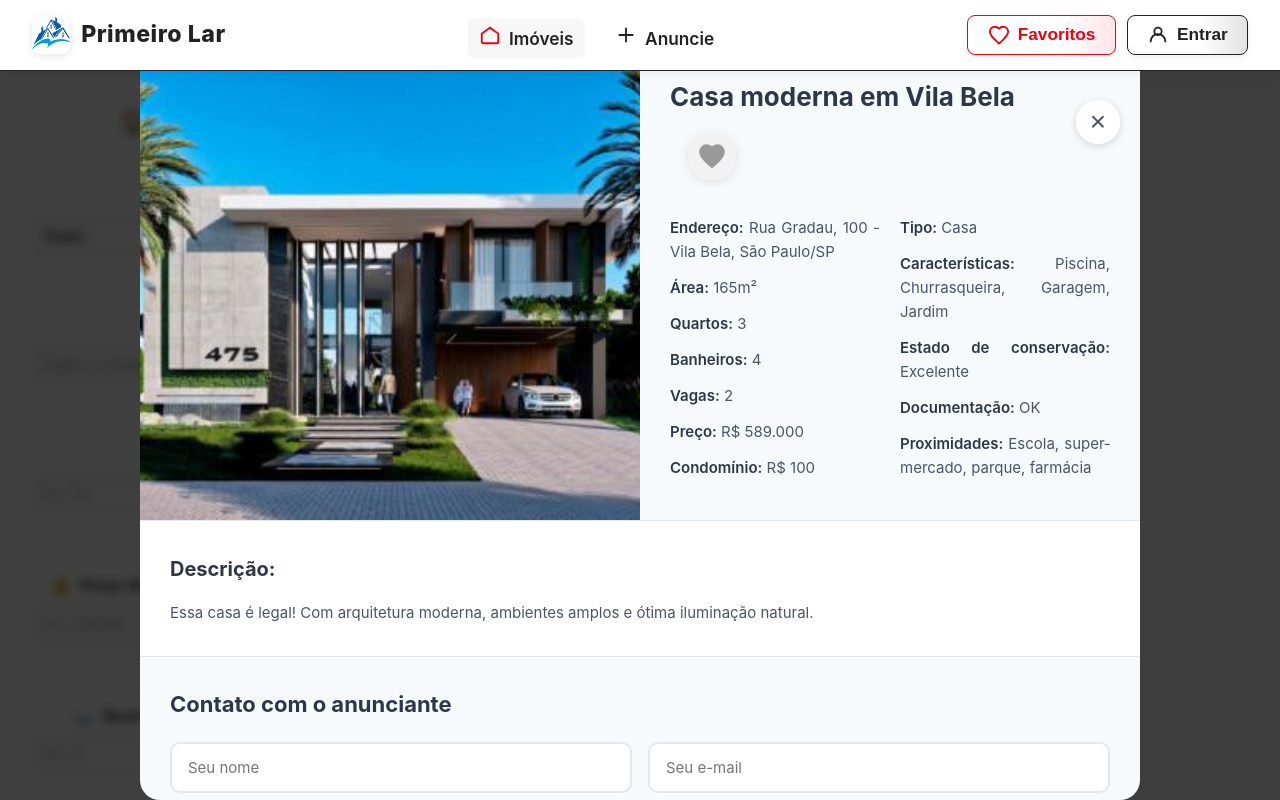
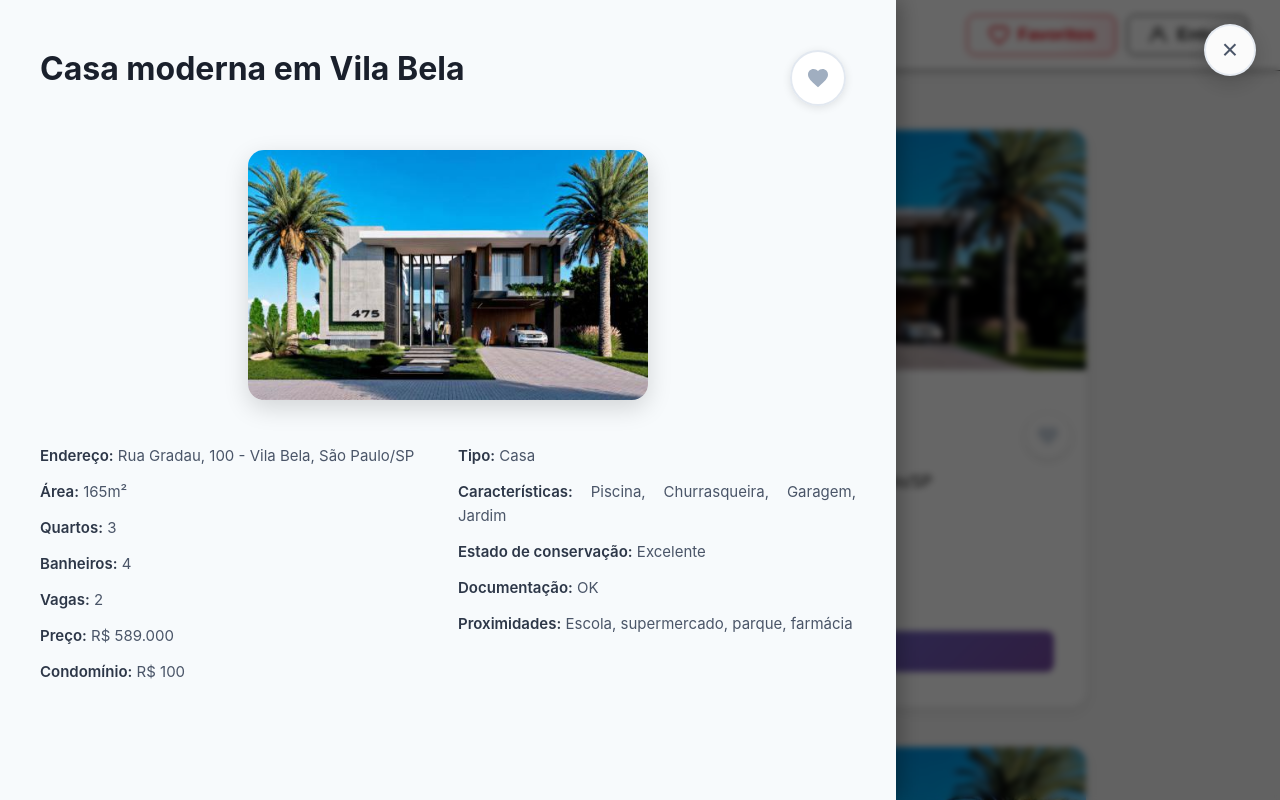
Before and after one commit to 917rafael/front-primeiro.lar-2, a Vue app: page /vendas in a window 1280 px wide. Both pictures are taken after a click on the element 826 px from the left and 378 px from the top of the page. Shown: the top 800 px of the page. Built offline with nearby package versions, Linux system fonts and the light colour scheme.

Commit message:
feat: "Arrumando o layout do anuncio" #19

```diff
--- /dev/null
+++ b/dev-dist/registerSW.js
@@ -0,0 +1 @@
+if('serviceWorker' in navigator) navigator.serviceWorker.register('/dev-sw.js?dev-sw', { scope: '/', type: 'classic' })
--- a/src/components/Anuncio.vue
+++ b/src/components/Anuncio.vue
@@ -42,7 +42,7 @@ function fechar() {
 
 function toggleFavorito(e) {
   e.stopPropagation() // Impede que o click abra o modal
-  favoritosStore.value.toggleFavorito(props.imovelId)
+  favoritosStore.toggleFavorito(props.imovelId)
 }
 
 function enviarContato() {
@@ -90,29 +90,29 @@ function enviarContato() {
       </div>
     </div>
 
-    <div v-else class="teste">
-      <div>
+    <div v-else class="teste" @click="fechar">
+      <div @click.stop>
         <button @click="fechar">×</button>
-        <div>
-          <img class="info-img modern-modal-img" :src="imovel.imagem || '@/assets/img/image.png'"
-            :alt="imovel.titulo" />
+        <div class="modal-content-wrapper">
           <div class="info-direita modern-modal-info">
-
             <div class="anuncio-modal-content">
               <div class="anuncio-modal-info">
                 <div class="modal-header-with-heart">
-                  <h2>{{ imovel.titulo || 'Título do imóvel' }}</h2>
-                  <button class="favorite-btn-modal" :class="{ 'favorite-active': isFavorito }" @click.stop="toggleFavorito"
+                  <div class="modal-title-section">
+                    <h2>{{ imovel.titulo || 'Casa moderna em Vila Bela' }}</h2>
+                  </div>
+                  <button class="favorite-btn-modal" :class="{ 'favorite-active': isFavorito }" @click="toggleFavorito"
                     :title="isFavorito ? 'Remover dos favoritos' : 'Adicionar aos favoritos'">
-                    <svg width="28" height="28" viewBox="0 0 24 24"
-                      :fill="isFavorito ? '#e30613' : 'none'"
-                      :stroke="isFavorito ? '#e30613' : '#999'"
-                      stroke-width="2">
+                    <svg width="24" height="24" viewBox="0 0 24 24" fill="currentColor">
                       <path
-                        fill="currentColor"
                         d="M12 21.35l-1.45-1.32C5.4 15.36 2 12.28 2 8.5 2 5.42 4.42 3 7.5 3c1.74 0 3.41.81 4.5 2.09C13.09 3.81 14.76 3 16.5 3 19.58 3 22 5.42 22 8.5c0 3.78-3.4 6.86-8.55 11.54L12 21.35z" />
                     </svg>
                   </button>
+                </div>
+
+                <div class="modal-image-container">
+                  <img class="info-img modern-modal-img" :src="imovel.imagem || '@/assets/img/image.png'"
+                    :alt="imovel.titulo" />
                 </div>
                 <div class="anuncio-modal-cols">
                   <div class="anuncio-modal-col">
@@ -169,9 +169,6 @@ function enviarContato() {
 </template>
 
 <style scoped>
-/* ==============================================
-   CARD DE ANÚNCIO - CONTAINER PRINCIPAL
-   ============================================== */
 .property-card-wrapper {
   width: 100%;
   max-width: 520px;
@@ -184,9 +181,6 @@ function enviarContato() {
   }
 }
 
-/* ==============================================
-   CARD DE ANÚNCIO - VISUALIZAÇÃO RESUMIDA
-   ============================================== */
 .property-card.modern-card {
   background: #ffffff;
   border-radius: 16px;
@@ -201,10 +195,7 @@ function enviarContato() {
   min-height: 340px;
 }
 
-.property-card.modern-card:hover {
-  transform: translateY(-8px);
-  box-shadow: 0 12px 24px rgba(0, 0, 0, 0.15);
-}
+/* Hover do card removido */
 
 /* Imagem do Card */
 .image-section.modern-image {
@@ -219,12 +210,10 @@ function enviarContato() {
   width: 100%;
   height: 260px;
   object-fit: cover;
-  transition: transform 0.4s ease;
+  transition: none;
 }
 
-.property-card.modern-card:hover .image-section.modern-image img {
-  transform: scale(1.1);
-}
+/* Hover da imagem removido */
 
 /* Detalhes do Card */
 .details-section.modern-details {
@@ -298,10 +287,7 @@ function enviarContato() {
   margin-top: auto;
 }
 
-.modern-action-btn:hover {
-  transform: translateY(-2px);
-  box-shadow: 0 6px 20px rgba(102, 126, 234, 0.4);
-}
+/* Hover do botão Ver detalhes removido */
 
 /* Botão Favorito */
 .favorite-btn {
@@ -325,22 +311,24 @@ function enviarContato() {
 
 .favorite-btn:hover {
   background: white;
-  transform: scale(1.1);
+  transform: scale(1.05);
 }
 
 .favorite-btn.favorite-active {
-  color: #e53e3e;
+  color: #ef4444;
+  background: rgba(255, 255, 255, 1);
   animation: heartBeat 0.5s ease;
+  box-shadow: 0 4px 16px rgba(239, 68, 68, 0.3);
 }
 
 @keyframes heartBeat {
   0%, 100% { transform: scale(1); }
-  25% { transform: scale(1.2); }
-  50% { transform: scale(1.1); }
+  25% { transform: scale(1.15); }
+  50% { transform: scale(1.08); }
 }
 
 /* ==============================================
-   MODAL DE DETALHES - OVERLAY
+   MODAL DE DETALHES - OVERLAY SLIDE-IN
    ============================================== */
 .teste {
   position: fixed;
@@ -348,186 +336,203 @@ function enviarContato() {
   left: 0;
   width: 100%;
   height: 100%;
-  background: rgba(0, 0, 0, 0.75);
-  display: flex;
-  align-items: center;
-  justify-content: center;
-  z-index: 1000;
-  padding: 20px;
-  overflow-y: auto;
-  backdrop-filter: blur(5px);
-  margin-top: 20px;
+  background: rgba(0, 0, 0, 0.6);
+  z-index: 10000;
+  overflow: hidden;
+  backdrop-filter: blur(3px);
 }
 
 .teste > div {
+  position: absolute;
+  top: 0;
+  left: 0;
+  width: 70%;
+  max-width: 1000px;
+  height: 100%;
   background: white;
-  border-radius: 20px;
-  max-width: 1000px;
-  width: 100%;
-  max-height: 95vh;
   overflow-y: auto;
-  position: relative;
-  animation: modalSlideIn 0.3s ease;
+  animation: slideInFromLeft 0.4s cubic-bezier(0.25, 0.46, 0.45, 0.94);
+  transform-origin: left center;
+  box-shadow: 4px 0 20px rgba(0, 0, 0, 0.3);
+  z-index: 10001;
 }
 
-@keyframes modalSlideIn {
+@keyframes slideInFromLeft {
   from {
+    transform: translateX(-100%);
     opacity: 0;
-    transform: translateY(-30px);
   }
   to {
+    transform: translateX(0);
     opacity: 1;
-    transform: translateY(0);
   }
 }
 
 /* Botão Fechar Modal */
 .teste > div > button {
-  position: absolute;
-  top: 60px;
-  right: 20px;
-  width: 44px;
-  height: 44px;
-  background: rgba(255, 255, 255, 0.95);
-  border: none;
+  position: fixed;
+  top: 24px;
+  right: 24px;
+  width: 52px;
+  height: 52px;
+  background: rgba(255, 255, 255, 0.98);
+  border: 2px solid rgba(226, 232, 240, 0.8);
   border-radius: 50%;
   font-size: 28px;
+  font-weight: 400;
+  line-height: 1;
   color: #4a5568;
   cursor: pointer;
-  transition: all 0.3s ease;
-  z-index: 10;
-  display: flex;
+  transition: all 0.3s cubic-bezier(0.25, 0.46, 0.45, 0.94);
+  z-index: 10002;
+  display: flex !important;
   align-items: center;
   justify-content: center;
-  box-shadow: 0 2px 8px rgba(0, 0, 0, 0.15);
+  box-shadow: 0 6px 25px rgba(0, 0, 0, 0.2);
+  backdrop-filter: blur(12px);
 }
 
 .teste > div > button:hover {
-  background: #e53e3e;
-  color: white;
-  transform: rotate(90deg);
+  background: #ef4444 !important;
+  color: white !important;
+  border-color: #ef4444;
+  transform: rotate(90deg) scale(1.15);
+  box-shadow: 0 8px 30px rgba(239, 68, 68, 0.5);
 }
 
 /* ==============================================
    MODAL - CONTEÚDO PRINCIPAL
    ============================================== */
-.teste > div > div:first-of-type {
-  display: grid;
-  grid-template-columns: 1fr 1fr;
-  gap: 0;
+.modal-content-wrapper {
+  width: 100%;
+  height: 100%;
+  display: flex;
+  flex-direction: column;
+}
+
+/* Container da Imagem no Modal */
+.modal-image-container {
+  width: 100%;
+  max-width: 400px;
+  margin: 0 auto 24px auto;
+  border-radius: 16px;
+  overflow: hidden;
+  box-shadow: 0 8px 24px rgba(0, 0, 0, 0.15);
 }
 
 /* Imagem do Modal */
 .info-img.modern-modal-img {
   width: 100%;
-  height: 100%;
-  min-height: 400px;
+  height: 250px;
   object-fit: cover;
+  object-position: center;
+  display: block;
 }
 
-/* Informações Laterais do Modal */
+/* Informações do Modal */
 .info-direita.modern-modal-info {
-  padding: 40px 30px;
-  display: flex;
+  padding: 50px 40px;
+  display: flex !important;
   flex-direction: column;
-  gap: 20px;
+  gap: 24px;
   background: #f7fafc;
+  flex: 1;
+  width: 100%;
+  visibility: visible !important;
+  overflow: visible;
 }
 
 /* Header com Título e Coração */
 .modal-header-with-heart {
-  display: flex;
-  flex-direction: column;
+  display: flex !important;
+  justify-content: space-between;
   align-items: flex-start;
-  gap: 10px;
-  margin-bottom: 16px;
+  gap: 20px;
+  margin-bottom: 24px;
+  width: 100%;
+  visibility: visible !important;
+  position: relative;
+  z-index: 10;
+  overflow: visible;
+  padding-right: 10px;
+}
+
+.modal-title-section {
+  flex: 1;
+  min-width: 0;
+  display: block !important;
+  visibility: visible !important;
 }
 
 .modal-header-with-heart h2 {
   margin: 0;
-  font-size: 26px;
+  font-size: 32px;
   font-weight: 700;
-  color: #2d3748;
-  line-height: 1.3;
-  flex: none;
+  color: #1a202c !important;
+  line-height: 1.2;
+  word-wrap: break-word;
+  overflow-wrap: break-word;
+  display: block !important;
+  visibility: visible !important;
 }
 
 /* Botão Favorito no Modal */
 .favorite-btn-modal {
-  background: rgba(240, 240, 240, 0.8);
-  border: none;
+  background: rgba(255, 255, 255, 0.98);
+  border: 2px solid #e2e8f0;
   border-radius: 50%;
-  width: 48px;
-  height: 48px;
-  display: flex;
+  width: 56px;
+  height: 56px;
+  display: flex !important;
   align-items: center;
   justify-content: center;
   cursor: pointer;
-  transition: all 0.3s ease;
-  color: #999;
-  box-shadow: 0 2px 12px rgba(0, 0, 0, 0.1);
-  backdrop-filter: blur(4px);
+  transition: none;
+  color: #a0aec0;
+  box-shadow: 0 2px 8px rgba(0, 0, 0, 0.1);
+  backdrop-filter: none;
   flex-shrink: 0;
-  margin-top: 0.5rem;
-  align-self: flex-start;
-  margin-left: 18px;
+  visibility: visible !important;
+  z-index: 1000;
+  position: relative;
+  overflow: visible;
 }
 
-.favorite-btn-modal:hover {
-  background: rgba(255, 255, 255, 1);
-  transform: scale(1.1);
-  box-shadow: 0 4px 20px rgba(0, 0, 0, 0.2);
+/* Hover removido */
+
+.favorite-btn-modal.favorite-active {
+  background: rgba(239, 68, 68, 0.1);
+  color: #ef4444;
+  border: 2px solid #ef4444;
+  animation: heartBeat 0.5s ease;
+  box-shadow: none;
+  transform-origin: center center;
+  z-index: 1001 !important;
 }
 
-.favorite-btn-modal.favorite-active {
-  background: rgba(227, 6, 19, 0.95);
-  color: white;
-  transform: scale(1.05);
-}
-
-.favorite-btn-modal.favorite-active:hover {
-  background: rgba(227, 6, 19, 1);
-  transform: scale(1.15);
-}
+/* Hover ativo removido */
 
 .favorite-btn-modal svg {
-  color: #999;
-  fill: currentColor;
-  stroke: #999;
-  transition: color 0.2s, fill 0.2s, stroke 0.2s;
+  transition: none;
 }
 
 .favorite-btn-modal.favorite-active svg {
-  filter: drop-shadow(0 2px 4px rgba(0, 0, 0, 0.2));
-  color: #e30613;
-  fill: #e30613;
-  stroke: #e30613;
-}
-
-.favorite-btn-modal svg {
-  color: #999;
-  fill: currentColor;
-  stroke: #999;
-  transition: color 0.2s, fill 0.2s, stroke 0.2s;
-}
-
-.favorite-btn-modal.favorite-active svg {
-  filter: drop-shadow(0 2px 4px rgba(0, 0, 0, 0.2));
-  color: #e30613;
-  fill: #e30613;
-  stroke: #e30613;
+  color: #ef4444;
+  filter: none;
 }
 
 /* Conteúdo do Modal */
 .anuncio-modal-content {
   flex: 1;
   overflow-y: auto;
+  overflow-x: visible;
 }
 
 .anuncio-modal-info {
   display: flex;
   flex-direction: column;
   gap: 20px;
+  overflow: visible;
 }
 
 /* Colunas de Informações */
@@ -730,21 +735,26 @@ function enviarContato() {
     font-size: 20px;
   }
 
-  /* Modal em tablets */
-  .teste > div > div:first-of-type {
-    grid-template-columns: 1fr;
+  /* Modal em tablets - aumenta largura */
+  .teste > div {
+    width: 85%;
+    max-width: 750px;
+  }
+
+  .modal-image-container {
+    max-width: 350px;
   }
 
   .info-img.modern-modal-img {
-    min-height: 300px;
+    height: 220px;
   }
 
   .info-direita.modern-modal-info {
-    padding: 30px 20px;
+    padding: 40px 30px;
   }
 
   .modal-header-with-heart h2 {
-    font-size: 22px;
+    font-size: 24px;
   }
 
   .anuncio-modal-cols {
@@ -753,11 +763,18 @@ function enviarContato() {
   }
 
   .descricao-row.modern-modal-desc {
-    padding: 20px;
+    padding: 30px;
   }
 
   .teste > div > div:last-child {
-    padding: 20px;
+    padding: 30px;
+  }
+
+  .teste > div > button {
+    top: 15px;
+    right: 15px;
+    width: 44px;
+    height: 44px;
   }
 }
 
@@ -808,25 +825,26 @@ function enviarContato() {
     height: 20px;
   }
 
-  /* Modal em smartphones */
-  .teste {
-    padding: 10px;
-  }
-
+  /* Modal em smartphones - ocupa quase toda a tela */
   .teste > div {
-    border-radius: 16px;
+    width: 95%;
+    max-width: none;
   }
 
   .teste > div > button {
-    top: 40px;
-    right: 12px;
-    width: 38px;
-    height: 38px;
+    top: 10px;
+    right: 10px;
+    width: 40px;
+    height: 40px;
     font-size: 24px;
   }
 
+  .modal-image-container {
+    max-width: 300px;
+  }
+
   .info-img.modern-modal-img {
-    min-height: 240px;
+    height: 200px;
   }
 
   .info-direita.modern-modal-info {
@@ -962,4 +980,53 @@ img {
     padding: 1.5rem 1rem 1.2rem 1rem;
   }
 }
+
+/* ==============================================
+   FORÇAR VISIBILIDADE DOS ELEMENTOS PRINCIPAIS
+   ============================================== */
+
+/* Forçar visibilidade do botão fechar */
+.teste > div > button {
+  opacity: 1 !important;
+  visibility: visible !important;
+  pointer-events: auto !important;
+}
+
+/* Forçar visibilidade do título */
+.modal-header-with-heart h2,
+.modal-title-section h2 {
+  opacity: 1 !important;
+  visibility: visible !important;
+  display: block !important;
+}
+
+/* Forçar visibilidade do header completo */
+.modal-header-with-heart,
+.modal-title-section {
+  opacity: 1 !important;
+  visibility: visible !important;
+  display: flex !important;
+}
+
+/* Forçar visibilidade do botão favorito */
+.favorite-btn-modal {
+  opacity: 1 !important;
+  visibility: visible !important;
+  pointer-events: auto !important;
+}
+
+/* Garantir que o botão de favoritos não seja cortado durante animação */
+.favorite-btn-modal.favorite-active {
+  transform-origin: center center;
+  z-index: 1001 !important;
+}
+
+/* Garantir overflow visível nos containers pai */
+.modal-title-section,
+.modal-header-with-heart,
+.anuncio-modal-content,
+.anuncio-modal-info,
+.info-direita.modern-modal-info {
+  overflow: visible !important;
+}
 </style>
--- a/src/stores/favoritos.js
+++ b/src/stores/favoritos.js
@@ -88,10 +88,10 @@ export const useFavoritosStore = defineStore('favoritos', () => {
     }
   ])
 
-  // Computed para verificar se um imóvel está nos favoritos
-  const isFavorito = computed(() => (imovelId) => {
+  // Função para verificar se um imóvel está nos favoritos
+  const isFavorito = (imovelId) => {
     return favoritos.value.includes(imovelId)
-  })
+  }
 
   // Computed para obter lista de imóveis favoritos
   const imoveisFavoritos = computed(() => {
@@ -119,7 +119,7 @@ export const useFavoritosStore = defineStore('favoritos', () => {
 
   // Função para alternar favorito
   const toggleFavorito = (imovelId) => {
-    if (isFavorito.value(imovelId)) {
+    if (isFavorito(imovelId)) {
       removerFavorito(imovelId)
     } else {
       adicionarFavorito(imovelId)
--- a/src/views/PagVendas.vue
+++ b/src/views/PagVendas.vue
@@ -75,7 +75,7 @@ export default {
 .alinha-direita {
   width: 100%;
   max-width: 600px;
-  margin: 0 12vw 0 auto; /* espaço à direita, alinha à direita */
+  margin: 0 12vw 0 auto;
   display: grid;
   grid-template-columns: 1fr;
   gap: 2.5rem;
```
Also changed, not shown: dev-dist/sw.js (added, +92 -0 lines), 2 other files (tests, documents, lock files or other folders).
